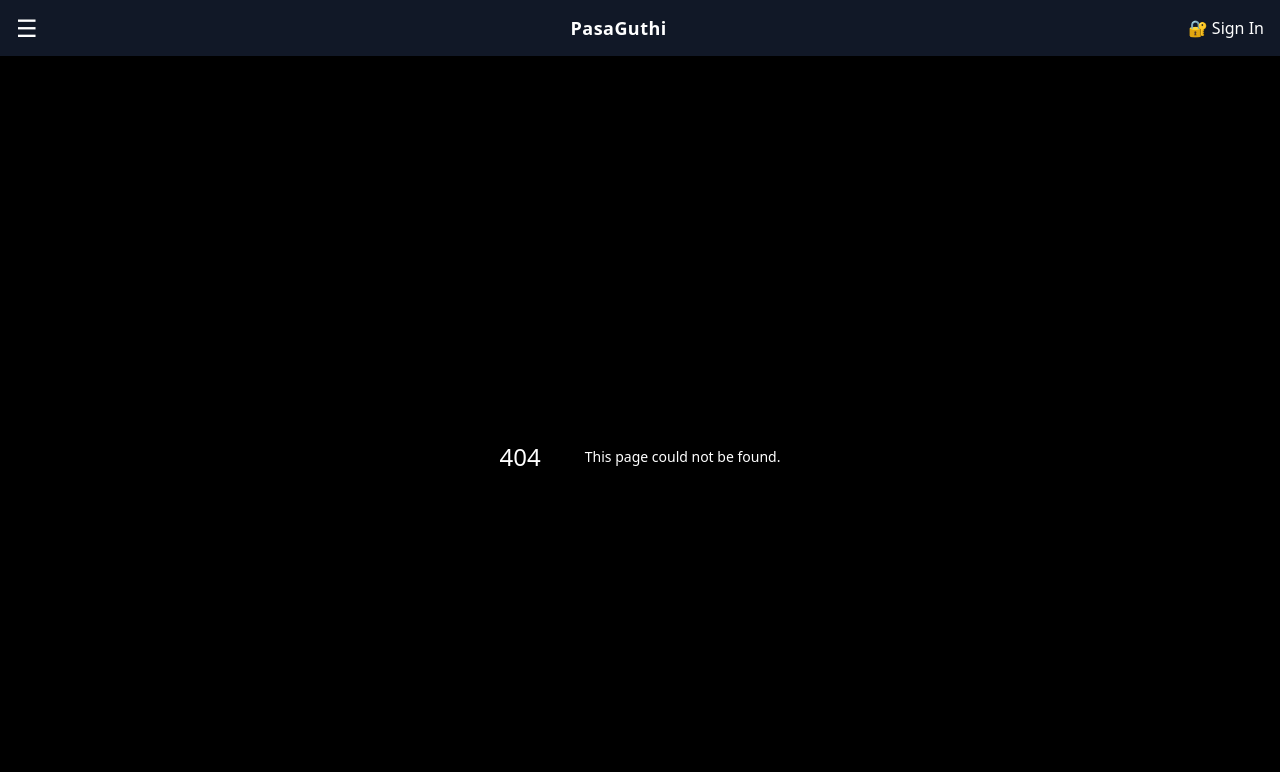
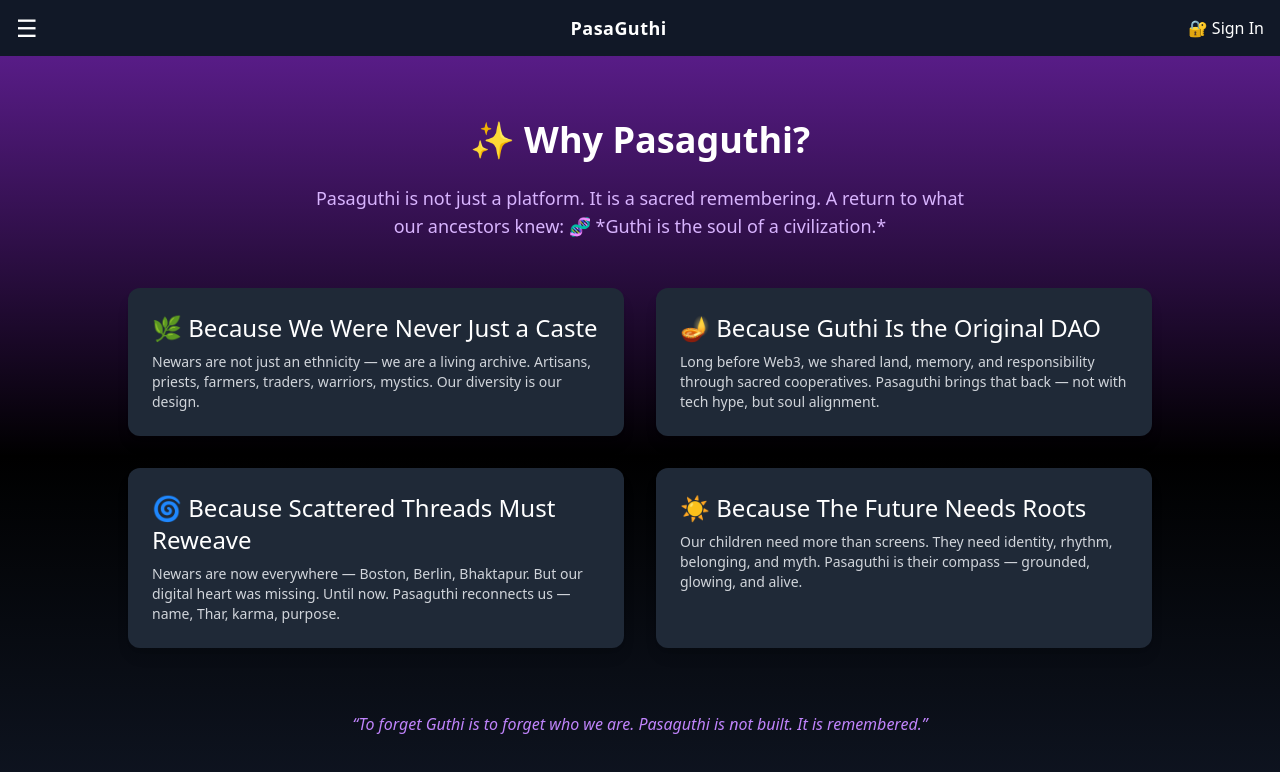
Before and after one commit to Zenslim/PasaGuthi, a Next.js app: page /why in a window 1280 px wide. Before the commit this address had no page. Shown: the top 772 px of the page. Built offline with nearby package versions, Linux system fonts and the light colour scheme.

Commit message:
Create why.jsx

```diff
--- /dev/null
+++ b/pages/why.jsx
@@ -0,0 +1,62 @@
+import Head from 'next/head';
+
+export default function WhyPasaguthi() {
+  return (
+    <>
+      <Head>
+        <title>Why Pasaguthi? — Sacred Return</title>
+      </Head>
+      <div className="min-h-screen bg-gradient-to-b from-purple-900 via-black to-gray-900 text-white px-6 py-16 text-center">
+        <h1 className="text-4xl font-extrabold mb-6">✨ Why Pasaguthi?</h1>
+        <p className="text-lg max-w-2xl mx-auto text-purple-300 mb-12">
+          Pasaguthi is not just a platform. It is a sacred remembering.
+          A return to what our ancestors knew:
+          🧬 *Guthi is the soul of a civilization.*
+        </p>
+
+        <div className="grid md:grid-cols-2 gap-8 max-w-5xl mx-auto text-left">
+          <div className="bg-gray-800 rounded-xl p-6 shadow-lg hover:shadow-purple-600 transition">
+            <h2 className="text-2xl mb-2">🌿 Because We Were Never Just a Caste</h2>
+            <p className="text-sm text-gray-300">
+              Newars are not just an ethnicity — we are a living archive.
+              Artisans, priests, farmers, traders, warriors, mystics.
+              Our diversity is our design.
+            </p>
+          </div>
+
+          <div className="bg-gray-800 rounded-xl p-6 shadow-lg hover:shadow-purple-600 transition">
+            <h2 className="text-2xl mb-2">🪔 Because Guthi Is the Original DAO</h2>
+            <p className="text-sm text-gray-300">
+              Long before Web3, we shared land, memory, and responsibility
+              through sacred cooperatives.
+              Pasaguthi brings that back — not with tech hype, but soul alignment.
+            </p>
+          </div>
+
+          <div className="bg-gray-800 rounded-xl p-6 shadow-lg hover:shadow-purple-600 transition">
+            <h2 className="text-2xl mb-2">🌀 Because Scattered Threads Must Reweave</h2>
+            <p className="text-sm text-gray-300">
+              Newars are now everywhere — Boston, Berlin, Bhaktapur.
+              But our digital heart was missing. Until now.
+              Pasaguthi reconnects us — name, Thar, karma, purpose.
+            </p>
+          </div>
+
+          <div className="bg-gray-800 rounded-xl p-6 shadow-lg hover:shadow-purple-600 transition">
+            <h2 className="text-2xl mb-2">☀️ Because The Future Needs Roots</h2>
+            <p className="text-sm text-gray-300">
+              Our children need more than screens.
+              They need identity, rhythm, belonging, and myth.
+              Pasaguthi is their compass — grounded, glowing, and alive.
+            </p>
+          </div>
+        </div>
+
+        <p className="mt-16 text-purple-400 text-md italic">
+          “To forget Guthi is to forget who we are.
+          Pasaguthi is not built. It is remembered.”
+        </p>
+      </div>
+    </>
+  );
+}
```
